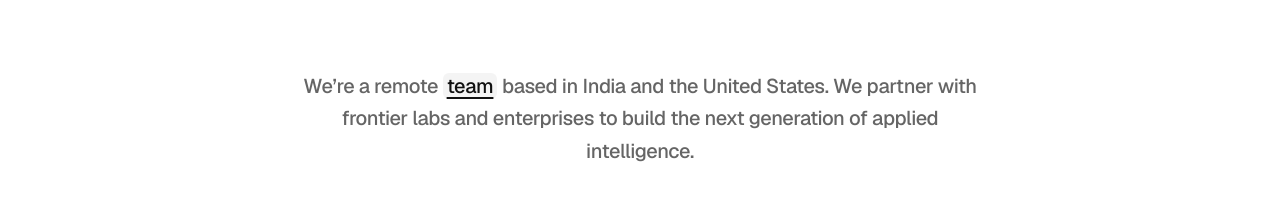
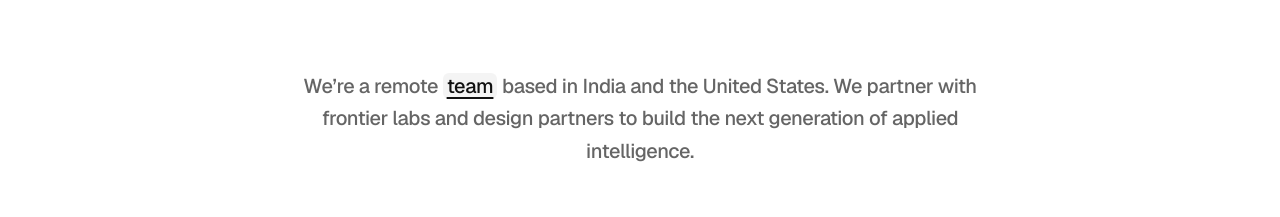
Before and after one commit to physera-ai/physera-web, a Next.js app: page / in a window 1280 px wide. Shown: the part 1044-1261 px from the top of the page. Built offline with nearby package versions, Linux system fonts and the light colour scheme; no server answers; a web font is replaced by a local one.

Commit message:
Restore design partners wording

```diff
--- a/app/page.tsx
+++ b/app/page.tsx
@@ -50,7 +50,7 @@ export default function Home() {
             team
           </Link>{" "}
           based in India and the United States. We partner with frontier labs
-          and enterprises to build the next generation of applied
+          and design partners to build the next generation of applied
           intelligence.
         </p>
       </section>
```
